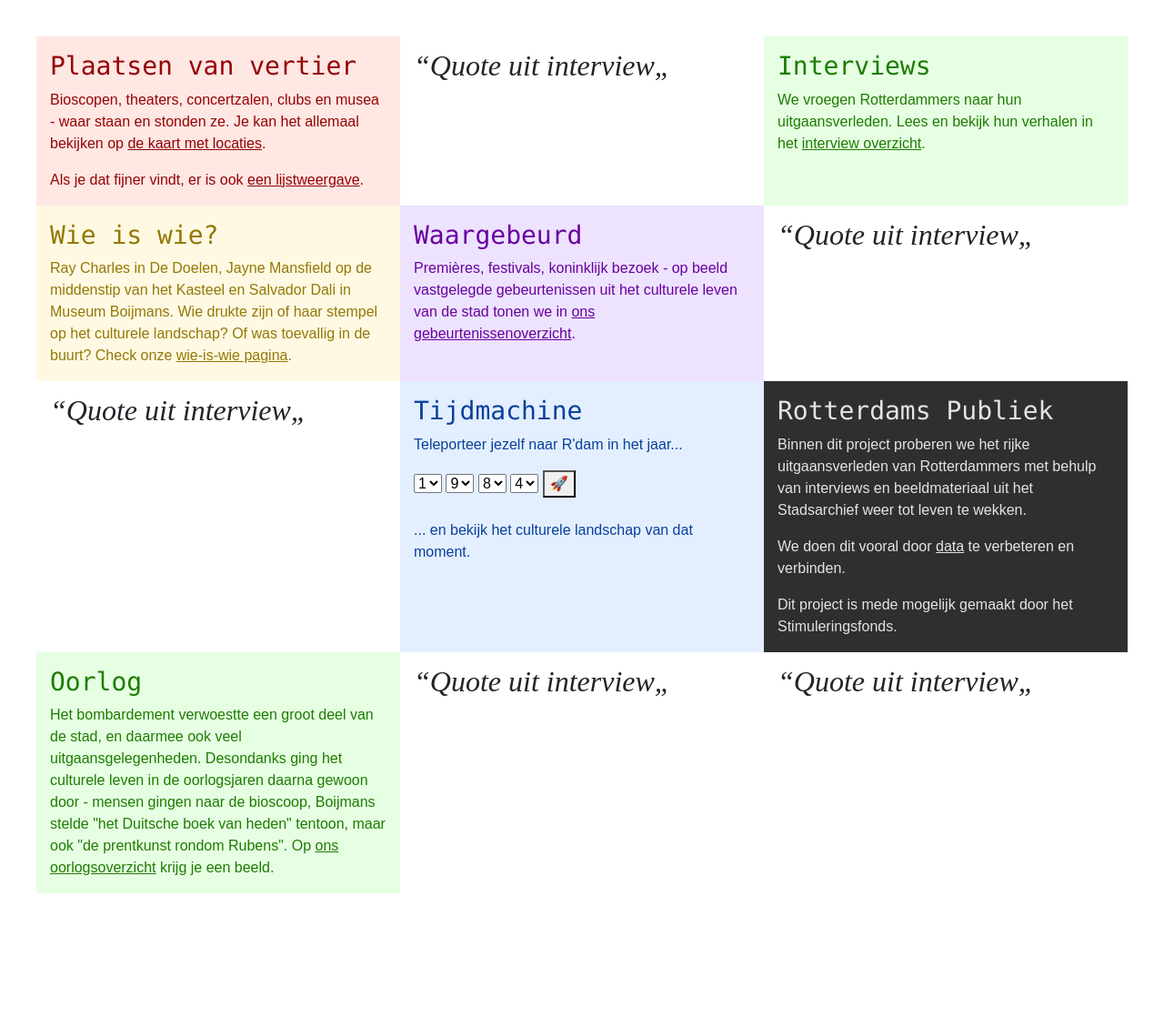
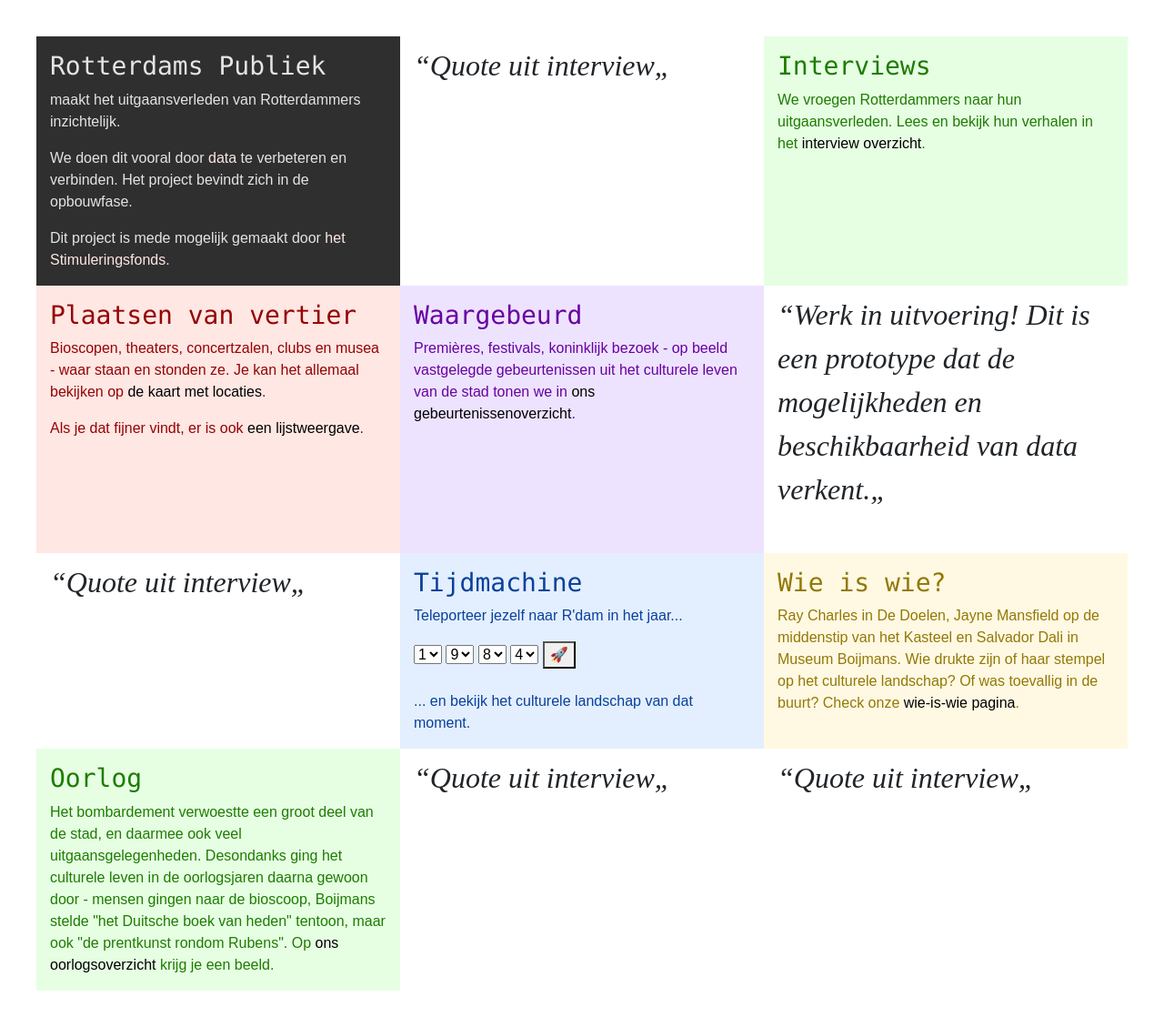
Before and after one commit to mmmenno/rotterdams-publiek, a PHP site: page / in a window 1280 px wide. Shown: the whole page at 91% size. Before the commit the page ends 982 px from the top, so only its background shows below. Run offline with PHP 8.4, Linux system fonts and the light colour scheme.

Commit message:
work in progress warnings

```diff
--- a/assets/css/styles.css
+++ b/assets/css/styles.css
@@ -54,7 +54,14 @@
 }
 a{
 	color: inherit;
+	text-decoration: none;
+	color: #000;
+}
+a:hover{
 	text-decoration: underline;
+}
+.black a{
+	color: #FFE7E3;
 }
 #timemachineform{
 	margin-bottom: 24px;
--- a/index.php
+++ b/index.php
@@ -17,13 +17,19 @@
 
 	<div class="container-fluid">
 		<div class="row">
-			<div class="col-md abt-locations">
-				<h2>Plaatsen van vertier</h2>
+			<div class="col-md black">
+				<h2>Rotterdams Publiek</h2>
+
 				<p>
-					Bioscopen, theaters, concertzalen, clubs en musea - waar staan en stonden ze. Je kan het allemaal bekijken op <a href="locaties/">de kaart met locaties</a>.
+					maakt het uitgaansverleden van Rotterdammers inzichtelijk.
 				</p>
+
 				<p>
-					Als je dat fijner vindt, er is ook <a href="locaties/lijst.php">een lijstweergave</a>.
+					We doen dit vooral door <a href="">data</a> te verbeteren en verbinden. Het project bevindt zich in de opbouwfase.
+				</p>
+
+				<p>
+					Dit project is mede mogelijk gemaakt door <a href="https://stimuleringsfonds.nl/">het Stimuleringsfonds</a>.
 				</p>
 			</div>
 			<div class="col-md quote">
@@ -37,10 +43,13 @@
 			</div>
 		</div>
 		<div class="row">
-			<div class="col-md abt-actors">
-				<h2>Wie is wie?</h2>
+			<div class="col-md abt-locations">
+				<h2>Plaatsen van vertier</h2>
 				<p>
-					Ray Charles in De Doelen, Jayne Mansfield op de middenstip van het Kasteel en Salvador Dali in Museum Boijmans. Wie drukte zijn of haar stempel op het culturele landschap? Of was toevallig in de buurt? Check onze <a href="">wie-is-wie pagina</a>.
+					Bioscopen, theaters, concertzalen, clubs en musea - waar staan en stonden ze. Je kan het allemaal bekijken op <a href="locaties/">de kaart met locaties</a>.
+				</p>
+				<p>
+					Als je dat fijner vindt, er is ook <a href="locaties/lijst.php">een lijstweergave</a>.
 				</p>
 			</div>
 			<div class="col-md abt-events">
@@ -50,7 +59,7 @@
 				</p>
 			</div>
 			<div class="col-md quote">
-				<blockquote>&ldquo;Quote uit interview&bdquo;</blockquote>
+				<blockquote>&ldquo;Werk in uitvoering! Dit is een prototype dat de mogelijkheden en beschikbaarheid van data verkent.&bdquo;</blockquote>
 			</div>
 		</div>
 		<div class="row">
@@ -98,19 +107,10 @@
 				</form>
 				<p>... en bekijk het culturele landschap van dat moment.</p>
 			</div>
-			<div class="col-md black">
-				<h2>Rotterdams Publiek</h2>
-
+			<div class="col-md abt-actors">
+				<h2>Wie is wie?</h2>
 				<p>
-					Binnen dit project proberen we het rijke uitgaansverleden van Rotterdammers met behulp van interviews en beeldmateriaal uit het Stadsarchief weer tot leven te wekken.
-				</p>
-
-				<p>
-					We doen dit vooral door <a href="">data</a> te verbeteren en verbinden.
-				</p>
-
-				<p>
-					Dit project is mede mogelijk gemaakt door het Stimuleringsfonds.
+					Ray Charles in De Doelen, Jayne Mansfield op de middenstip van het Kasteel en Salvador Dali in Museum Boijmans. Wie drukte zijn of haar stempel op het culturele landschap? Of was toevallig in de buurt? Check onze <a href="">wie-is-wie pagina</a>.
 				</p>
 			</div>
 		</div>
```
